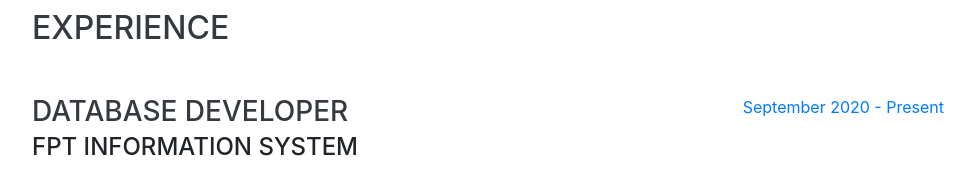
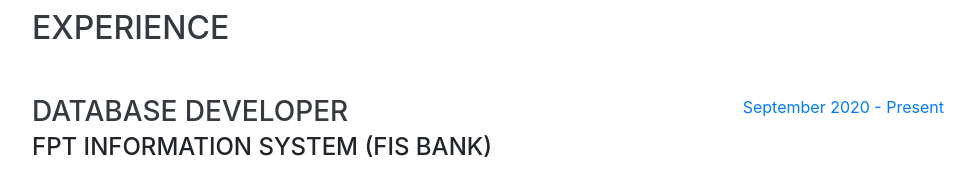
Before and after one commit to sonlh98ba/sonlh98ba.github.io, a website with bundled scripts: page index.html in a window 1280 px wide. Shown: the part 840-1018 px from the top of the page, without its empty margins (288-1263 px from the left). Built offline with nearby package versions, Linux system fonts and the light colour scheme; a web font is replaced by a local one.

Commit message:
update 2

```diff
--- a/index.html
+++ b/index.html
@@ -103,7 +103,7 @@
         <div class="resume-item d-flex flex-column flex-md-row justify-content-between mb-5">
           <div class="resume-content">
             <h3 class="mb-0">Database Developer</h3>
-            <div class="subheading mb-3">FPT Information System</div>
+            <div class="subheading mb-3">FPT Information System (FIS BANK)</div>
             <p>Building, performance optimizing and maintaining Database with PLSQL Oracle.
             </br>Back end development, performance optimization and maintenance of applications
               using C# and PLSQL.</br>Write ETL for Datawire House of Information System.
```
